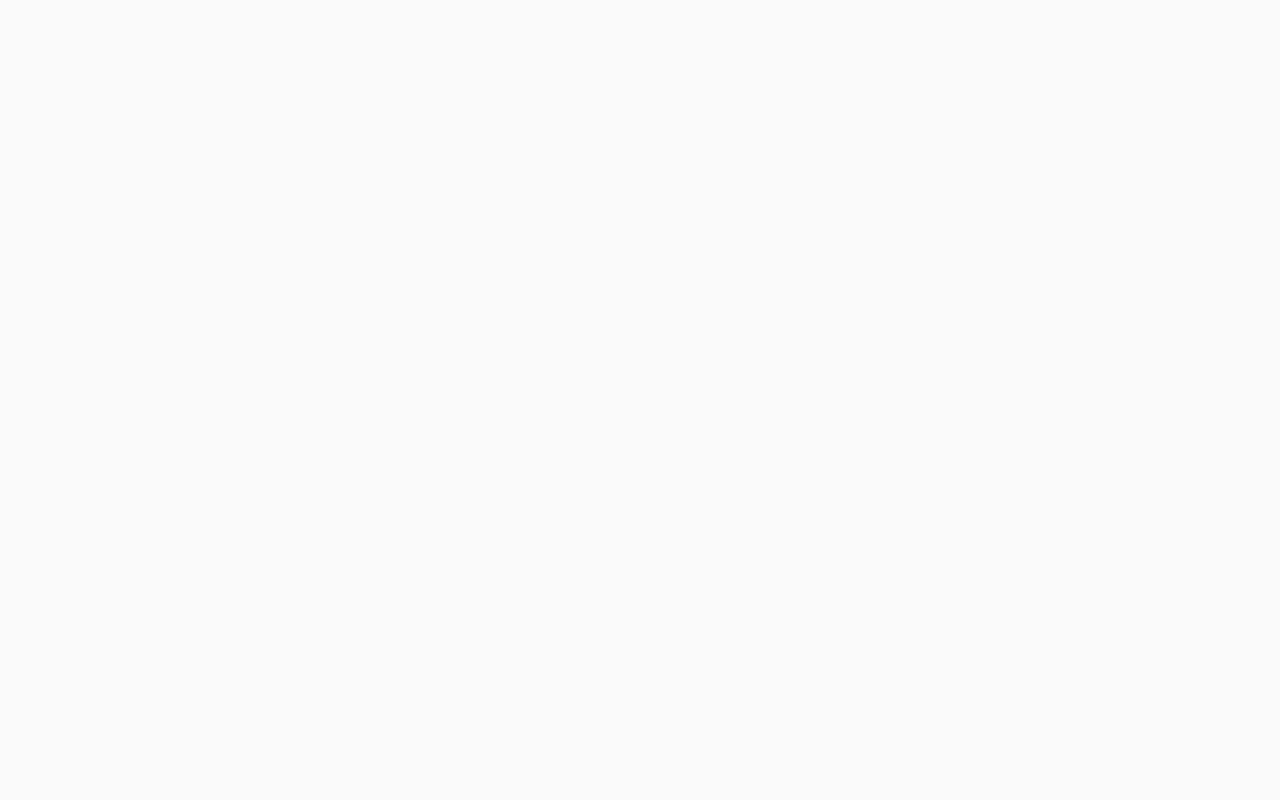
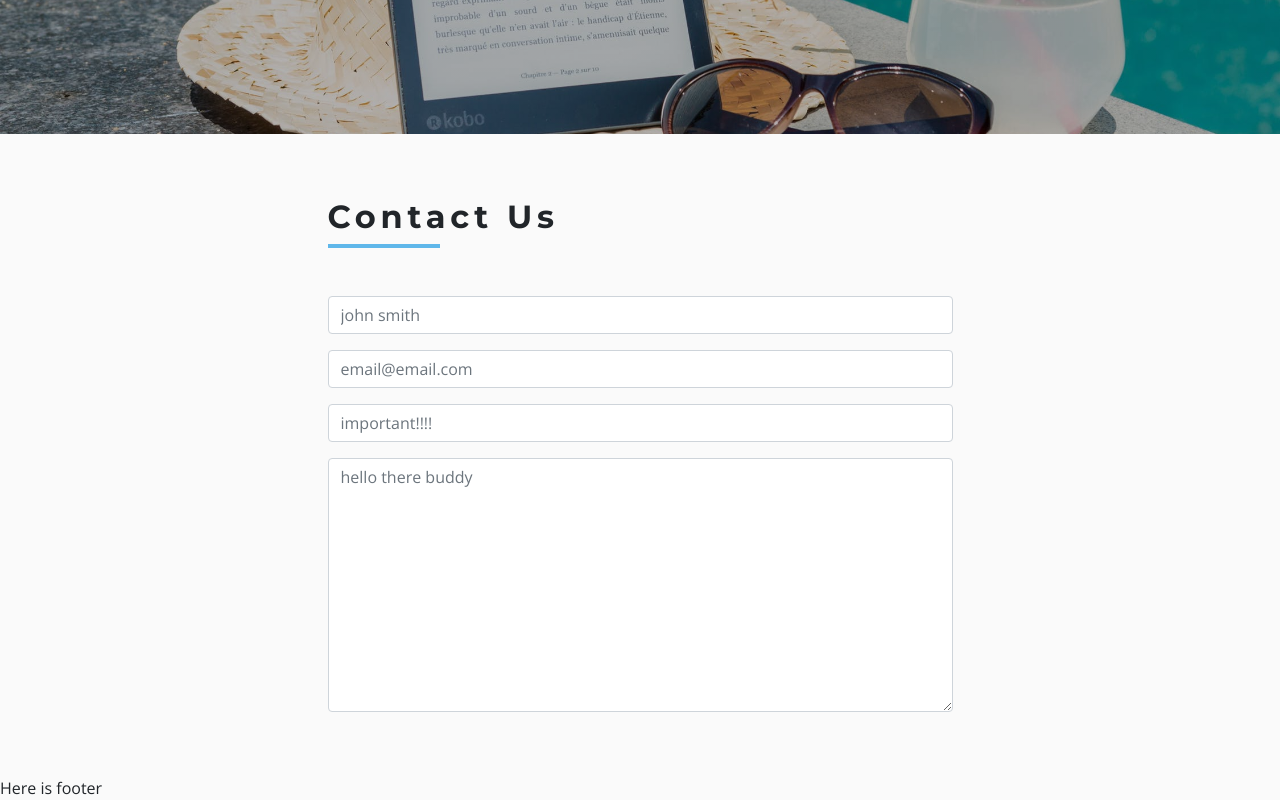
Before and after one commit to Nerijus123/react-hat-store, a React (Create React App) app: page /contact in a window 1280 px wide. Shown: the part 471-1271 px from the top of the page. Before the commit the page ends 800 px from the top, so only its background shows below. Built offline with nearby package versions, Linux system fonts and the light colour scheme.

Commit message:
contact page

```diff
--- /dev/null
+++ b/src/components/ContactPage/Contact.js
@@ -0,0 +1,52 @@
+import React from "react";
+import Title from "../Title";
+
+export default function Contact() {
+  return (
+    <section className="py-5">
+      <div className="row">
+        <div className="col-10 mx-auto col-md-6 my-3">
+          <Title title="contact us" />
+          <form className="mt-5">
+            {/* first */}
+            <div className="form-group">
+              <input
+                type="text"
+                name="firstName"
+                className="form-control"
+                placeholder="john smith"
+              />
+            </div>
+            {/* email */}
+            <div className="form-group">
+              <input
+                type="email"
+                name="email"
+                className="form-control"
+                placeholder="email@email.com"
+              />
+            </div>
+            {/* subject */}
+            <div className="form-group">
+              <input
+                type="text"
+                name="subject"
+                className="form-control"
+                placeholder="important!!!!"
+              />
+            </div>
+            {/* message */}
+            <div className="form">
+              <textarea
+                name="message"
+                className="form-control"
+                rows="10"
+                placeholder="hello there buddy"
+              />
+            </div>
+          </form>
+        </div>
+      </div>
+    </section>
+  );
+}
--- a/src/pages/ContactPage.js
+++ b/src/pages/ContactPage.js
@@ -1,9 +1,12 @@
-import React from 'react'
-
+import React from "react";
+import Hero from "../components/Hero";
+import contactImg from "../images/contactBcg.jpeg";
+import Contact from "../components/ContactPage/Contact";
 export default function ContactPage() {
-    return (
-        <>
-           <h1>Hello from Contact Page</h1>
-        </>
-    )
+  return (
+    <>
+      <Hero img={contactImg} />
+      <Contact />
+    </>
+  );
 }
```
Also changed, not shown: src/images/contactBcg.jpeg (added).
